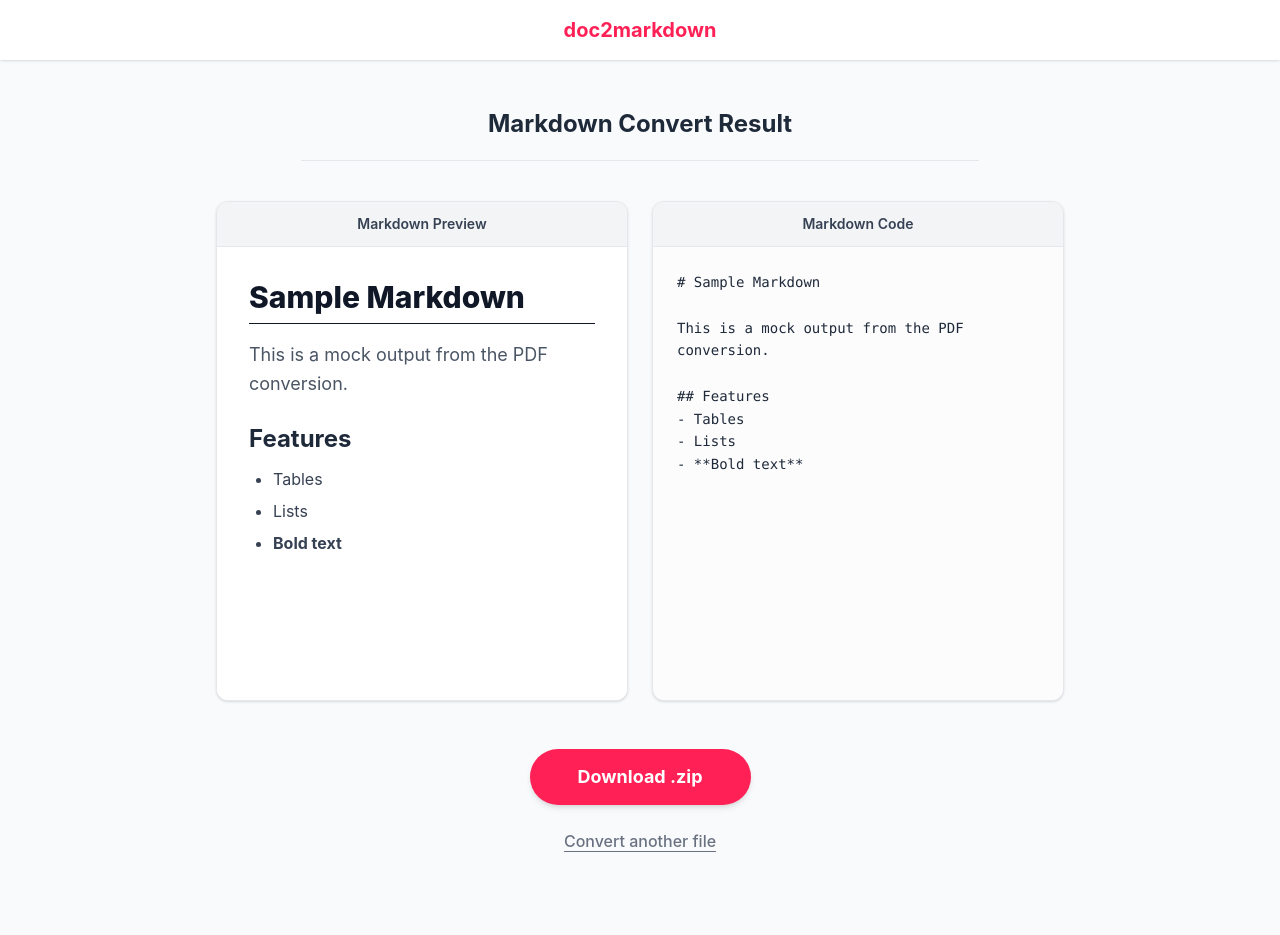
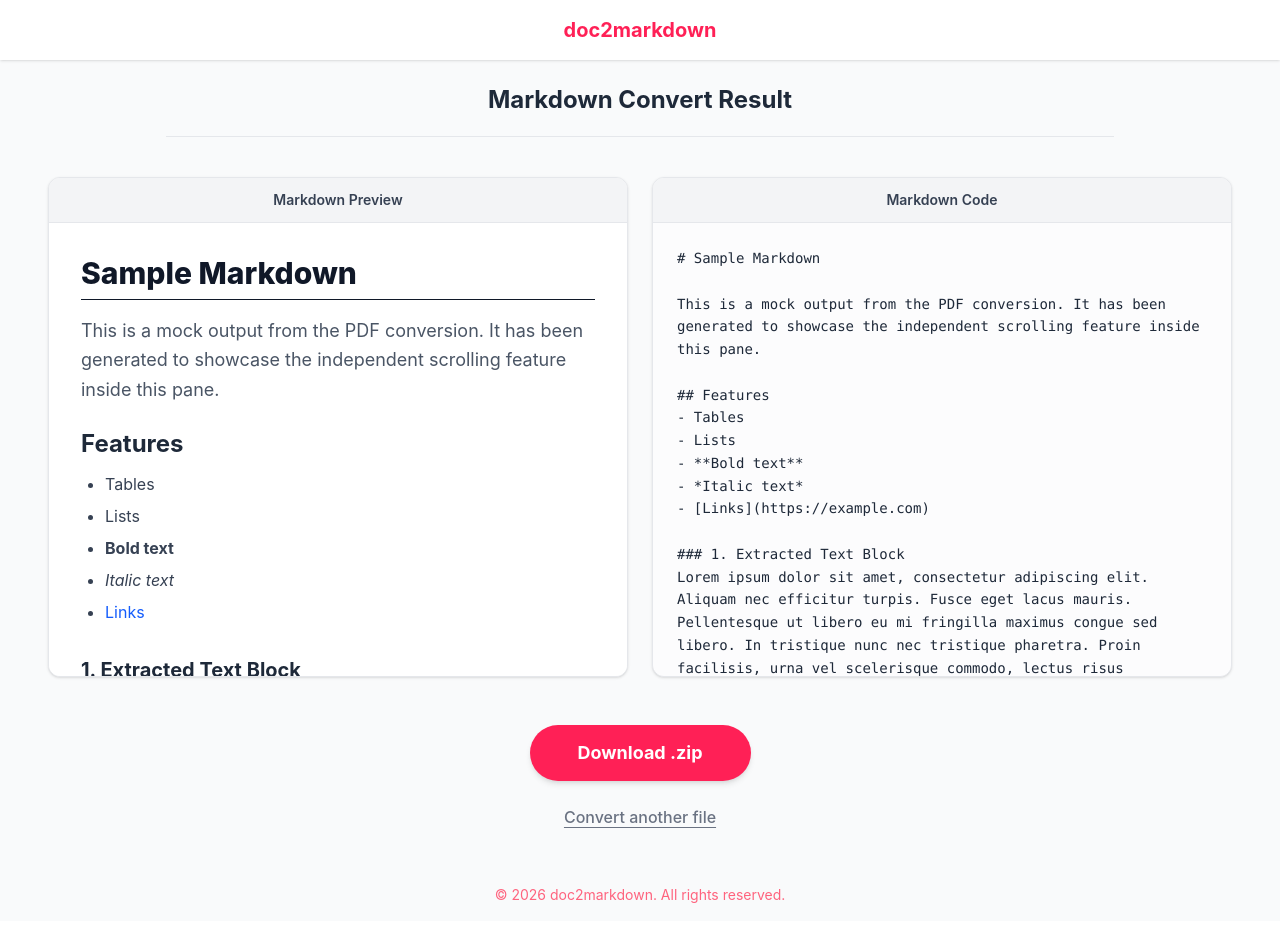
Before and after one commit to knu-doc-ai/doc2markdown_FE, a React (Vite) app: page /result in a window 1280 px wide. Shown: the top 935 px of the page. Built offline with nearby package versions, Linux system fonts and the light colour scheme.

Commit message:
refactor : 결과 창 목데이터 삽입

```diff
--- a/src/components/Layout.tsx
+++ b/src/components/Layout.tsx
@@ -6,7 +6,7 @@ const Layout = () => {
       <header className="w-full bg-white shadow-sm p-4 text-center">
         <h1 className="text-xl font-bold text-rose-500">doc2markdown</h1>
       </header>
-      <main className="flex-1 w-full max-w-4xl p-6">
+      <main className="flex-1 w-full">
         <Outlet />
       </main>
       <footer className="w-full text-center p-4 text-rose-400 text-sm">
--- a/src/pages/Result.tsx
+++ b/src/pages/Result.tsx
@@ -5,15 +5,40 @@ const Result = () => {
 
   const dummyMarkdown = `# Sample Markdown
 
-This is a mock output from the PDF conversion.
+This is a mock output from the PDF conversion. It has been generated to showcase the independent scrolling feature inside this pane.
 
 ## Features
 - Tables
 - Lists
-- **Bold text**`;
+- **Bold text**
+- *Italic text*
+- [Links](https://example.com)
+
+### 1. Extracted Text Block
+Lorem ipsum dolor sit amet, consectetur adipiscing elit. Aliquam nec efficitur turpis. Fusce eget lacus mauris. Pellentesque ut libero eu mi fringilla maximus congue sed libero. In tristique nunc nec tristique pharetra. Proin facilisis, urna vel scelerisque commodo, lectus risus tincidunt urna, quis facilisis turpis magna a massa.
+
+### 2. Tabular Data
+
+| Header 1 | Header 2 | Header 3 |
+|----------|----------|----------|
+| Row 1    | Data A   | Data B   |
+| Row 2    | Data C   | Data D   |
+| Row 3    | Data E   | Data F   |
+
+### 3. Code Block Support
+\`\`\`javascript
+function calculateConversionProgress() {
+  let progress = 0;
+  return progress + 100;
+}
+\`\`\`
+
+### 4. Details
+Donec non interdum neque, sed rutrum justo. Sed ac ligula purus. In hac habitasse platea dictumst. Maecenas sed dui vitae elit ullamcorper rhoncus vel ac est. Nunc eleifend vel risus quis elementum.
+`;
 
   return (
-    <div className="w-full max-w-6xl mx-auto mt-6 flex flex-col items-center">
+    <div className="w-full max-w-[1920px] px-4 md:px-8 lg:px-12 mx-auto mt-6 flex flex-col items-center">
       {/* 1. Header Title */}
       <h2 className="text-2xl font-bold text-gray-800 mb-10 border-b border-gray-200 pb-5 w-[80%] text-center">
         Markdown Convert Result
@@ -32,16 +57,83 @@ This is a mock output from the PDF conversion.
               Sample Markdown
             </h1>
             <p className="mb-6 text-gray-600 leading-relaxed text-lg">
-              This is a mock output from the PDF conversion.
+              This is a mock output from the PDF conversion. It has been generated to showcase the
+              independent scrolling feature inside this pane.
             </p>
+
             <h2 className="text-2xl font-bold mb-3 mt-6 text-gray-800">Features</h2>
-            <ul className="list-disc pl-6 space-y-2 text-gray-700">
+            <ul className="list-disc pl-6 space-y-2 text-gray-700 mb-6">
               <li>Tables</li>
               <li>Lists</li>
               <li>
                 <strong className="font-bold">Bold text</strong>
               </li>
+              <li>
+                <em className="italic">Italic text</em>
+              </li>
+              <li>
+                <a href="#" className="text-blue-600 hover:underline">
+                  Links
+                </a>
+              </li>
             </ul>
+
+            <h3 className="text-xl font-bold mb-3 mt-8 text-gray-800">1. Extracted Text Block</h3>
+            <p className="mb-6 text-gray-600 leading-relaxed">
+              Lorem ipsum dolor sit amet, consectetur adipiscing elit. Aliquam nec efficitur turpis.
+              Fusce eget lacus mauris. Pellentesque ut libero eu mi fringilla maximus congue sed
+              libero. In tristique nunc nec tristique pharetra.
+            </p>
+
+            <h3 className="text-xl font-bold mb-3 mt-8 text-gray-800">2. Tabular Data</h3>
+            <div className="overflow-x-auto mb-6">
+              <table className="min-w-full divide-y divide-gray-200 border border-gray-200 rounded-lg">
+                <thead className="bg-gray-50">
+                  <tr>
+                    <th className="px-4 py-3 text-left text-sm font-semibold text-gray-700">
+                      Header 1
+                    </th>
+                    <th className="px-4 py-3 text-left text-sm font-semibold text-gray-700">
+                      Header 2
+                    </th>
+                    <th className="px-4 py-3 text-left text-sm font-semibold text-gray-700">
+                      Header 3
+                    </th>
+                  </tr>
+                </thead>
+                <tbody className="bg-white divide-y divide-gray-200">
+                  <tr>
+                    <td className="px-4 py-3 text-sm text-gray-600">Row 1</td>
+                    <td className="px-4 py-3 text-sm text-gray-600">Data A</td>
+                    <td className="px-4 py-3 text-sm text-gray-600">Data B</td>
+                  </tr>
+                  <tr>
+                    <td className="px-4 py-3 text-sm text-gray-600">Row 2</td>
+                    <td className="px-4 py-3 text-sm text-gray-600">Data C</td>
+                    <td className="px-4 py-3 text-sm text-gray-600">Data D</td>
+                  </tr>
+                  <tr>
+                    <td className="px-4 py-3 text-sm text-gray-600">Row 3</td>
+                    <td className="px-4 py-3 text-sm text-gray-600">Data E</td>
+                    <td className="px-4 py-3 text-sm text-gray-600">Data F</td>
+                  </tr>
+                </tbody>
+              </table>
+            </div>
+
+            <h3 className="text-xl font-bold mb-3 mt-8 text-gray-800">3. Code Block Support</h3>
+            <pre className="bg-gray-100 p-4 rounded-lg overflow-x-auto mb-6 text-sm text-gray-800 font-mono">
+              {`function calculateConversionProgress() {
+  let progress = 0;
+  return progress + 100;
+}`}
+            </pre>
+
+            <h3 className="text-xl font-bold mb-3 mt-8 text-gray-800">4. Details</h3>
+            <p className="mb-6 text-gray-600 leading-relaxed pb-8">
+              Donec non interdum neque, sed rutrum justo. Sed ac ligula purus. In hac habitasse
+              platea dictumst. Maecenas sed dui vitae elit ullamcorper rhoncus vel ac est.
+            </p>
           </div>
         </div>
 
```
